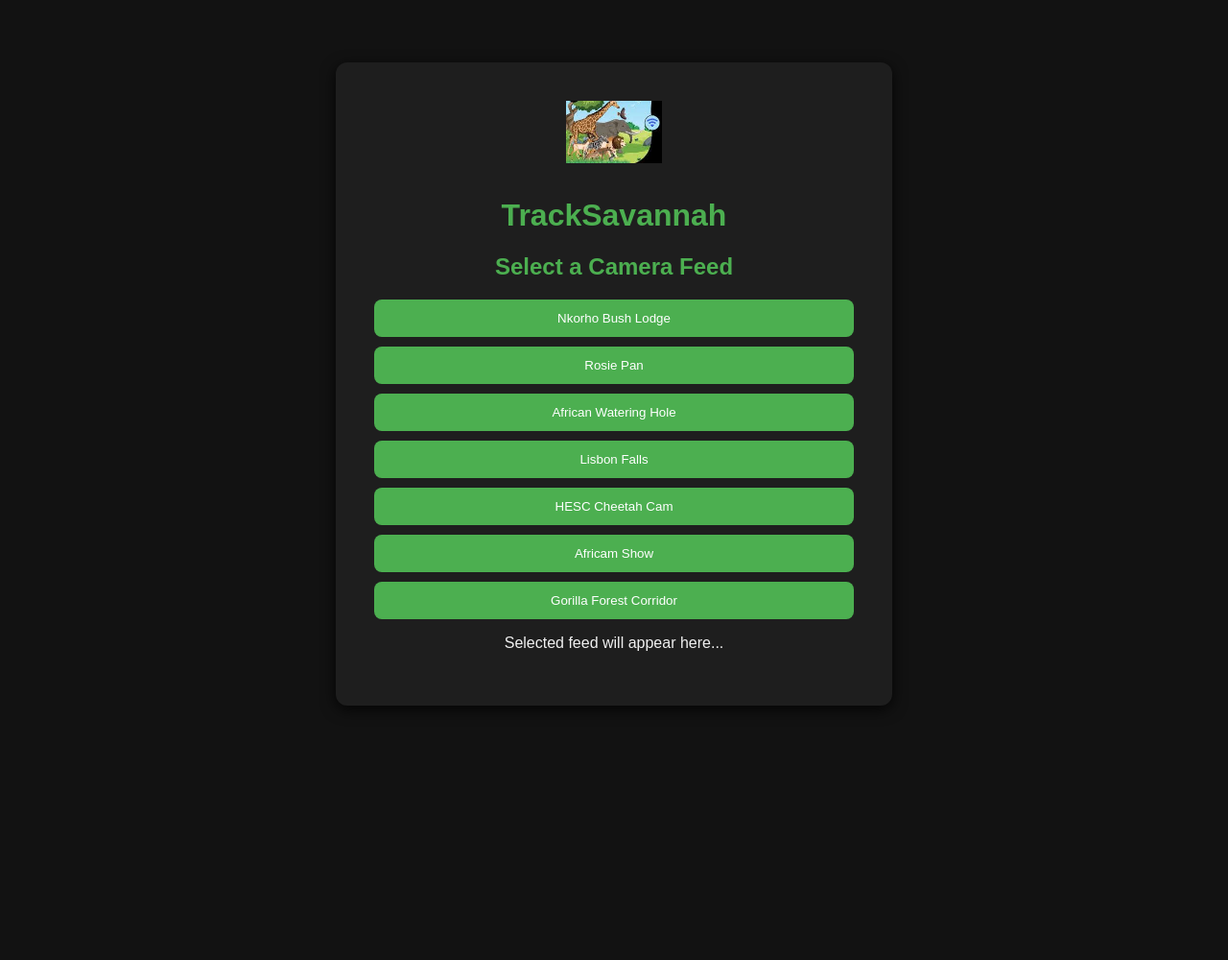
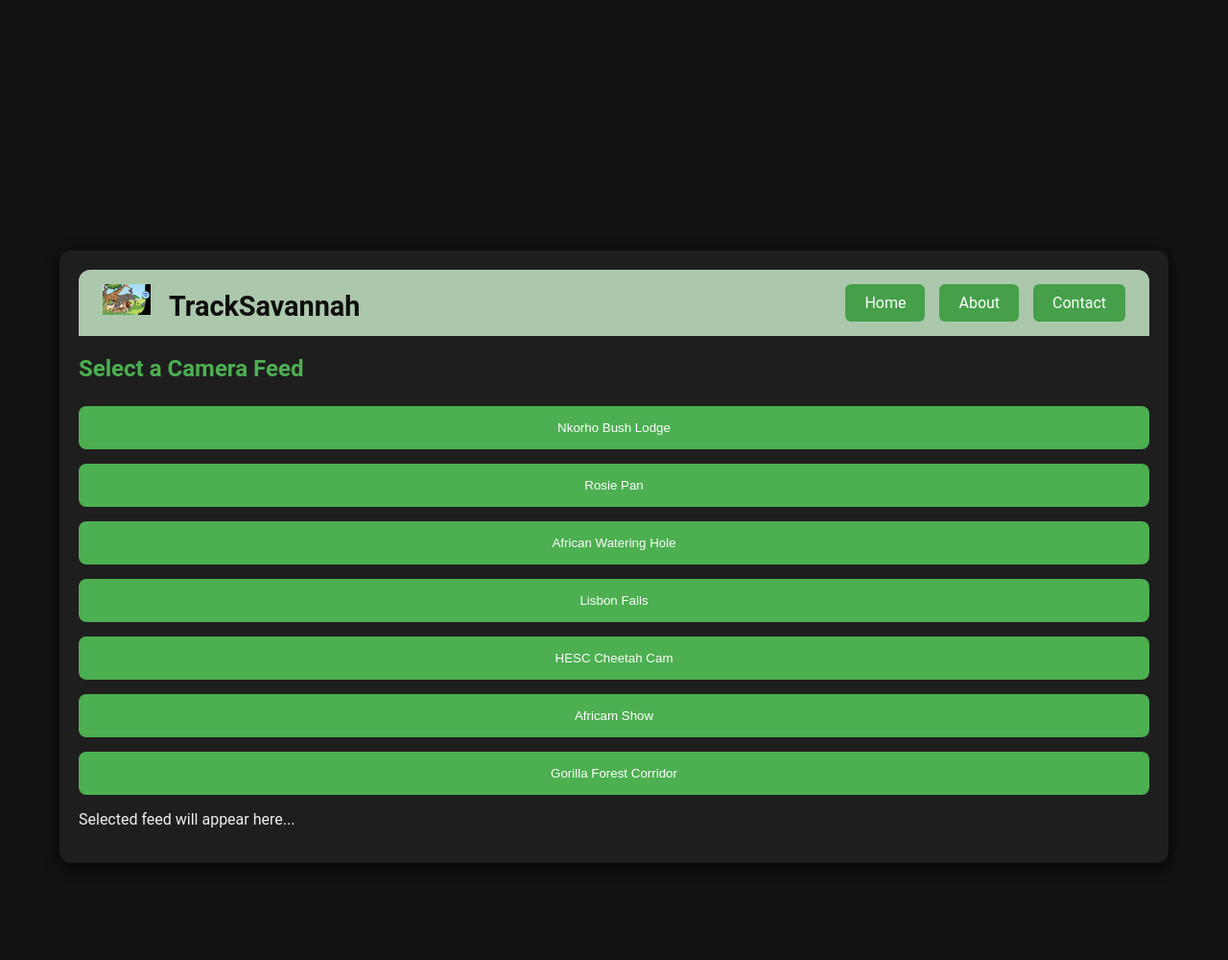
Before and after one commit to Codeveno/TrackSavannah, a Flask app: page / in a window 1280 px wide. Shown: the whole page at 96% size. Before the commit the page ends 678 px from the top, so only its background shows below. Run offline with Flask 3, Linux system fonts and the light colour scheme; data that the repository does not hold is empty; parts of the project's set-up code (start-up, migrations or seed data) failed here and were passed over.

Commit message:
Enhance UI with updated styles and improved layout; refactor camera selection logic

```diff
--- a/static/css/style.css
+++ b/static/css/style.css
@@ -1,77 +1,120 @@
 body {
-    font-family: Arial, sans-serif;
+    font-family: 'Roboto', Arial, sans-serif; /* Modern font */
     background-color: #121212;
     color: #f0f0f0;
     display: flex;
     height: 100vh;
     justify-content: center;
     align-items: center;
-    margin: 0;
+    margin: 150px 0 0 0; /* Increased top margin for better spacing */
+    padding: 30px 20px 20px 20px; /* Increased top padding slightly */
 }
 
+
 .container {
-    text-align: center;
+    display: flex;
+    flex-direction: column;
     background-color: #1e1e1e;
-    padding: 40px;
+    width: 90%;
+    max-width: 1200px; /* Adjusted max-width */
     border-radius: 12px;
     box-shadow: 0 4px 15px rgba(0, 0, 0, 0.8);
-    width: 100%;
-    max-width: 500px;
+    overflow: hidden;
+    padding: 20px; /* Added padding */
+}
+
+header {
+    display: flex;
+    align-items: center;
+    justify-content: space-between;
+    background-color: #abc8ac;
+    padding: 15px 25px; /* Increased padding */
+    color: #0e0d0d;
+    border-radius: 12px 12px 0 0; /* Rounded top corners */
 }
 
 .logo {
-    width: 100px;
-    margin-bottom: 10px;
+    width: 50px; /* Adjusted logo size */
+    margin-right: 15px;
+}
+
+.system-name {
+    font-size: 1.8rem; /* Increased font size */
+    font-weight: bold;
+}
+
+.nav-bar {
+    display: flex;
+    gap: 15px; /* Adjusted gap */
+}
+
+.nav-bar a {
+    color: #fff;
+    text-decoration: none;
+    padding: 10px 20px; /* Increased padding */
+    border-radius: 6px;
+    background-color: #45a049;
+    transition: background 0.3s ease, transform 0.3s ease; /* Added transform transition */
+}
+
+.nav-bar a:hover {
+    background-color: #388e3c;
+    transform: scale(1.05); /* Added scale effect */
 }
 
 h1, h2 {
     color: #4CAF50;
+    margin-bottom: 15px; /* Added margin */
 }
 
 .camera-list {
     display: flex;
     flex-direction: column;
-    gap: 10px;
-    margin-top: 20px;
+    gap: 15px; /* Increased gap */
+    margin-top: 25px; /* Increased margin */
 }
 
 button {
     background-color: #4CAF50;
     color: #fff;
     border: none;
-    padding: 12px 20px;
+    padding: 15px 25px; /* Increased padding */
     border-radius: 8px;
     cursor: pointer;
-    transition: background 0.3s ease;
+    transition: background 0.3s ease, transform 0.3s ease; /* Added transform transition */
 }
 
 button:hover {
     background-color: #45a049;
+    transform: scale(1.05); /* Added scale effect */
 }
 
 .feed-container {
     border: 3px solid #4CAF50;
     border-radius: 8px;
     overflow: hidden;
-    margin-top: 20px;
+    margin-top: 25px; /* Increased margin */
+    height: 500px;
 }
 
 #camera-feed {
-    width: 100%;
-    height: 400px;
+    width: 60%;
+    height: 60%;
     object-fit: cover;
 }
 
 .back-button {
     display: inline-block;
-    margin-top: 20px;
-    padding: 8px 15px;
+    margin-top: 25px; /* Increased margin */
+    padding: 10px 20px; /* Increased padding */
     background-color: #4CAF50;
     color: #fff;
     text-decoration: none;
     border-radius: 6px;
+    transition: background 0.3s ease, transform 0.3s ease; /* Added transform transition */
 }
 
 .back-button:hover {
-    background-color: #45a049;
+    background-color: #388e3c;
+    transform: scale(1.05); /* Added scale effect */
 }
--- a/static/js/app.js
+++ b/static/js/app.js
@@ -1,4 +1,3 @@
-// Handle camera selection and navigation
 function selectCamera(cameraName) {
     const cameraURL = getCameraURL(cameraName);
 
@@ -8,7 +7,7 @@
 
         // Redirect to correct feed handling page
         if (cameraURL.includes("youtube")) {
-            window.location.href = '/camera_feed'; // Corrected URL
+            window.location.href = '/camera_feed';
         } else {
             window.location.href = `/video_feed/${encodeURIComponent(cameraName)}`;
         }
@@ -17,18 +16,16 @@
     }
 }
 
-// Display the selected camera feed
 window.onload = function () {
-    const cameraFeedElement = document.getElementById('camera-feed-container'); // Corrected ID
+    const cameraFeedElement = document.getElementById('camera-feed-container');
     const cameraTitleElement = document.getElementById('camera-title');
     const selectedCameraURL = localStorage.getItem('selectedCameraURL');
     const selectedCameraName = localStorage.getItem('selectedCameraName');
 
     if (cameraFeedElement && selectedCameraURL) {
         if (selectedCameraURL.includes("youtube")) {
-            // Embed YouTube stream
-            cameraFeedElement.innerHTML = `
-                <iframe
+            cameraFeedElement.innerHTML =
+                `<iframe
                     src="${selectedCameraURL}"
                     width="100%"
                     height="500px"
@@ -36,9 +33,8 @@
                     allowfullscreen>
                 </iframe>`;
         } else {
-            // Direct video feed (handled by Flask route)
-            cameraFeedElement.innerHTML = `
-                <img src="${selectedCameraURL}" alt="${selectedCameraName}" width="100%" height="500px">`;
+            cameraFeedElement.innerHTML =
+                `<img src="${selectedCameraURL}" alt="${selectedCameraName}" width="100%" height="500px">`;
         }
 
         cameraTitleElement.textContent = selectedCameraName;
@@ -47,7 +43,6 @@
     }
 }
 
-// Dictionary of actual camera links
 function getCameraURL(cameraName) {
     const cameraFeeds = {
         "Nkorho Bush Lodge": "https://www.youtube.com/embed/dIChLG4_WNs",
--- a/templates/index.html
+++ b/templates/index.html
@@ -9,15 +9,22 @@
 <body>
     <div class="container">
         <header>
-            <img src="{{ url_for('static', filename='images/logo.jpeg') }}" alt="Wildlife Conservation Logo" class="logo">
-            <h1>TrackSavannah</h1>
+            <div class="left-section">
+                <img src="{{ url_for('static', filename='images/logo.jpeg') }}" alt="Wildlife Conservation Logo" class="logo">
+                <span class="system-name">TrackSavannah</span>
+            </div>
+            <nav class="nav-bar">
+                <a href="/">Home</a>
+                <a href="/about">About</a>
+                <a href="/contact">Contact</a>
+            </nav>
         </header>
 
         <main>
             <h2>Select a Camera Feed</h2>
             <div class="camera-list">
                 <button onclick="selectCamera('Nkorho Bush Lodge')">Nkorho Bush Lodge</button>
-                <button onclick="selectCamera('Rosie Pan')">Rosie Pan</button> <!-- Corrected Name -->
+                <button onclick="selectCamera('Rosie Pan')">Rosie Pan</button>
                 <button onclick="selectCamera('African Watering Hole')">African Watering Hole</button>
                 <button onclick="selectCamera('Lisbon Falls')">Lisbon Falls</button>
                 <button onclick="selectCamera('HESC Cheetah Cam')">HESC Cheetah Cam</button>
@@ -25,42 +32,12 @@
                 <button onclick="selectCamera('Gorilla Forest Corridor')">Gorilla Forest Corridor</button>
             </div>
 
-            <!-- Video Feed Display Area -->
-            <div id="camera-feed-container"> <!-- Corrected ID -->
+            <div id="camera-feed-container">
                 <p>Selected feed will appear here...</p>
             </div>
         </main>
     </div>
 
-    <script>
-        function selectCamera(cameraName) {
-            const cameraFeeds = {
-                "Nkorho Bush Lodge": "https://www.youtube.com/embed/dIChLG4_WNs",
-                "Rosie Pan": "https://www.youtube.com/embed/ItdXaWUVF48",  <!-- Corrected URL Format -->
-                "African Watering Hole": "https://www.youtube.com/embed/KyQAB-TKOVA",
-                "Lisbon Falls": "https://www.youtube.com/embed/9viZIxuonrI",
-                "HESC Cheetah Cam": "https://www.youtube.com/embed/luQSQuCHtcI",
-                "Africam Show": "https://www.youtube.com/embed/a0BME_RcftQ",
-                "Gorilla Forest Corridor": "https://www.youtube.com/embed/yfSyjwY6zSQ"
-            };
-
-            const selectedURL = cameraFeeds[cameraName];
-            if (selectedURL) {
-                localStorage.setItem('selectedCameraURL', selectedURL);
-                localStorage.setItem('selectedCameraName', cameraName);
-
-                // Redirect to Flask route for YouTube or video feeds
-                if (selectedURL.includes("youtube")) {
-                    window.location.href = '/camera_feed'; // Corrected Route
-                } else {
-                    window.location.href = `/video_feed/${encodeURIComponent(cameraName)}`;
-                }
-            } else {
-                alert('❌ Camera feed not available.');
-            }
-        }
-    </script>
-
     <script src="{{ url_for('static', filename='js/app.js') }}"></script>
 </body>
 </html>
```
